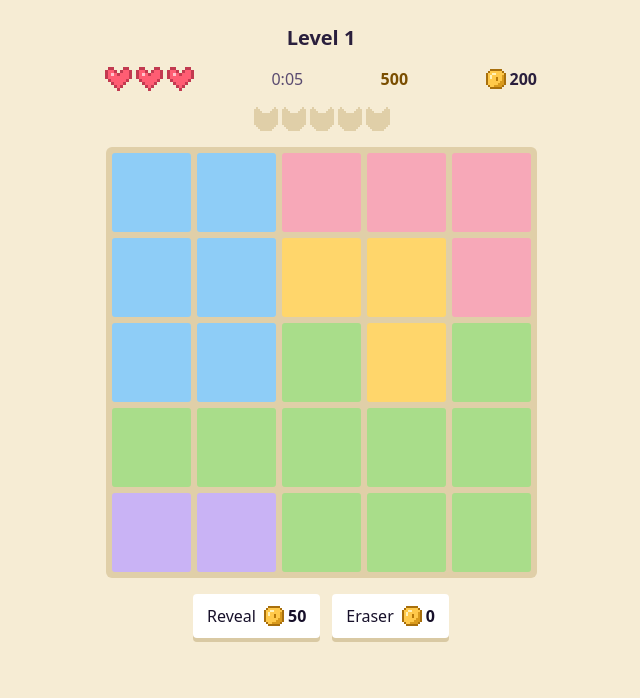
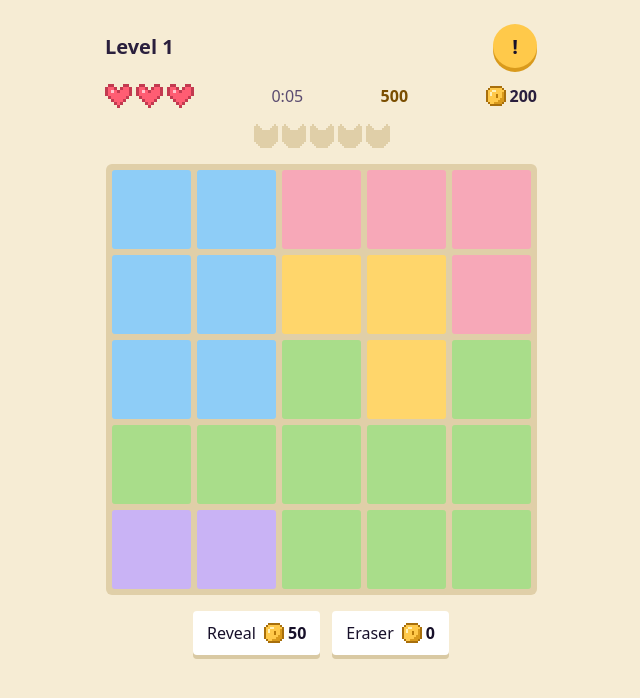
Before and after one commit to tabskey/nekodoku, a React (Vite) app: page / in a window 1280 px wide. Shown: the top 698 px of the page, without its empty margins (319-959 px from the left). Built offline with nearby package versions, Linux system fonts and the light colour scheme.

Commit message:
feat(ui): add the rules popover behind the "!" button

```diff
--- /dev/null
+++ b/src/components/organisms/RulesPopover/RulesPopover.css
@@ -0,0 +1,30 @@
+.rules-popover {
+  max-width: min(342px, calc(100vw - 48px));
+  padding: 20px 24px;
+  border: none;
+  border-radius: 6px;
+  background: var(--card);
+  box-shadow: 0 4px 0 var(--card-shadow);
+  color: var(--text-on-light);
+}
+
+.rules-popover::backdrop {
+  background: rgb(0 0 0 / 0.5);
+}
+
+.rules-popover h2 {
+  margin: 0 0 12px;
+  font-size: 1.1rem;
+}
+
+.rules-popover ol {
+  margin: 0;
+  padding-left: 20px;
+  line-height: 1.5;
+}
+
+.rules-popover-hint {
+  margin: 16px 0 0;
+  font-size: 0.85rem;
+  opacity: 0.7;
+}
--- /dev/null
+++ b/src/components/organisms/RulesPopover/RulesPopover.tsx
@@ -0,0 +1,49 @@
+import { useEffect, useRef } from 'react';
+import './RulesPopover.css';
+
+interface RulesPopoverProps {
+  open: boolean;
+  title: string;
+  rules: readonly string[];
+  closeHint: string;
+  onClose: () => void;
+}
+
+/**
+ * The puzzle rules over the screen. A native modal dialog: it takes focus,
+ * closes on Escape, and closes on the next tap anywhere.
+ */
+export function RulesPopover({
+  open,
+  title,
+  rules,
+  closeHint,
+  onClose,
+}: RulesPopoverProps) {
+  const dialog = useRef<HTMLDialogElement>(null);
+
+  useEffect(() => {
+    if (open) dialog.current?.showModal();
+    else dialog.current?.close();
+  }, [open]);
+
+  return (
+    // Any tap closes it, so the dialog itself is the close target; Escape
+    // is handled by the browser through onClose.
+    <dialog
+      ref={dialog}
+      className="rules-popover"
+      aria-label={title}
+      onClose={onClose}
+      onClick={onClose}
+    >
+      <h2>{title}</h2>
+      <ol>
+        {rules.map((rule) => (
+          <li key={rule}>{rule}</li>
+        ))}
+      </ol>
+      <p className="rules-popover-hint">{closeHint}</p>
+    </dialog>
+  );
+}
--- a/src/i18n/en.ts
+++ b/src/i18n/en.ts
@@ -4,6 +4,14 @@ export const en: Text = {
   levelLabel: (level) => `Level ${level}`,
   loading: 'Getting the board ready…',
   won: 'Solved!',
+  rulesButton: 'Rules',
+  rulesTitle: 'Rules',
+  rules: [
+    'One cat in every row and every column.',
+    'One cat in every color zone.',
+    'Cats cannot touch, not even diagonally.',
+  ],
+  closeHint: 'Tap anywhere to close.',
   coins: (coins) => `${coins} coins`,
   reveal: 'Reveal',
   eraser: 'Eraser',
--- a/src/i18n/pt.ts
+++ b/src/i18n/pt.ts
@@ -4,6 +4,14 @@ export const pt = {
   levelLabel: (level: number) => `Fase ${level}`,
   loading: 'Preparando o tabuleiro…',
   won: 'Resolvido!',
+  rulesButton: 'Regras',
+  rulesTitle: 'Regras',
+  rules: [
+    'Um gato em cada linha e em cada coluna.',
+    'Um gato em cada zona de cor.',
+    'Os gatos não podem se tocar, nem na diagonal.',
+  ],
+  closeHint: 'Toque em qualquer lugar para fechar.',
   coins: (coins: number) => `${coins} moedas`,
   reveal: 'Revelar',
   eraser: 'Borracha',
--- a/src/pages/GamePage/GamePage.css
+++ b/src/pages/GamePage/GamePage.css
@@ -4,6 +4,33 @@
   align-items: center;
   gap: 16px;
   padding: 24px;
+}
+
+.game-page-header {
+  display: flex;
+  align-items: center;
+  justify-content: space-between;
+  width: 100%;
+  max-width: 432px;
+}
+
+.game-page-rules {
+  width: 44px;
+  height: 44px;
+  border: none;
+  border-radius: 50%;
+  background: var(--gold);
+  box-shadow: 0 4px 0 var(--gold-shadow);
+  color: var(--text-on-light);
+  font: inherit;
+  font-size: 1.25rem;
+  font-weight: bold;
+  cursor: pointer;
+}
+
+.game-page-rules:active {
+  transform: translateY(4px);
+  box-shadow: none;
 }
 
 .game-page h1 {
--- a/src/pages/GamePage/GamePage.tsx
+++ b/src/pages/GamePage/GamePage.tsx
@@ -1,4 +1,4 @@
-import { useCallback, useReducer } from 'react';
+import { useCallback, useReducer, useState } from 'react';
 import { Button } from '../../components/atoms/Button/Button';
 import { CatSprite } from '../../components/atoms/CatSprite/CatSprite';
 import {
@@ -9,6 +9,7 @@ import { HelpButton } from '../../components/molecules/HelpButton/HelpButton';
 import { HudBar } from '../../components/molecules/HudBar/HudBar';
 import { ProgressStrip } from '../../components/molecules/ProgressStrip/ProgressStrip';
 import { Board } from '../../components/organisms/Board/Board';
+import { RulesPopover } from '../../components/organisms/RulesPopover/RulesPopover';
 import { helpCost, type Help } from '../../game/helps';
 import { LIVES_PER_LEVEL } from '../../game/scoring';
 import type { SolvedPuzzle } from '../../game/types';
@@ -38,10 +39,28 @@ const HELP_ACTIONS = { reveal: 'useReveal', eraser: 'useEraser' } as const;
 export function GamePage({ level, ...levelProps }: GamePageProps) {
   const text = useText();
   const puzzle = usePuzzle(level);
+  const [rulesOpen, setRulesOpen] = useState(false);
 
   return (
     <main className="game-page">
-      <h1>{text.levelLabel(level)}</h1>
+      <header className="game-page-header">
+        <h1>{text.levelLabel(level)}</h1>
+        <button
+          type="button"
+          className="game-page-rules"
+          aria-label={text.rulesButton}
+          onClick={() => setRulesOpen(true)}
+        >
+          !
+        </button>
+      </header>
+      <RulesPopover
+        open={rulesOpen}
+        title={text.rulesTitle}
+        rules={text.rules}
+        closeHint={text.closeHint}
+        onClose={() => setRulesOpen(false)}
+      />
       {puzzle ? (
         <Level puzzle={puzzle} {...levelProps} />
       ) : (
--- a/src/theme.css
+++ b/src/theme.css
@@ -13,6 +13,7 @@
   --primary: #ff7a59;
   --primary-shadow: #c9553a;
   --gold: #ffc94a;
+  --gold-shadow: #d99a1c;
   --teal: #58c7b5;
 
   --zone-0: #f7a8b8;
```
